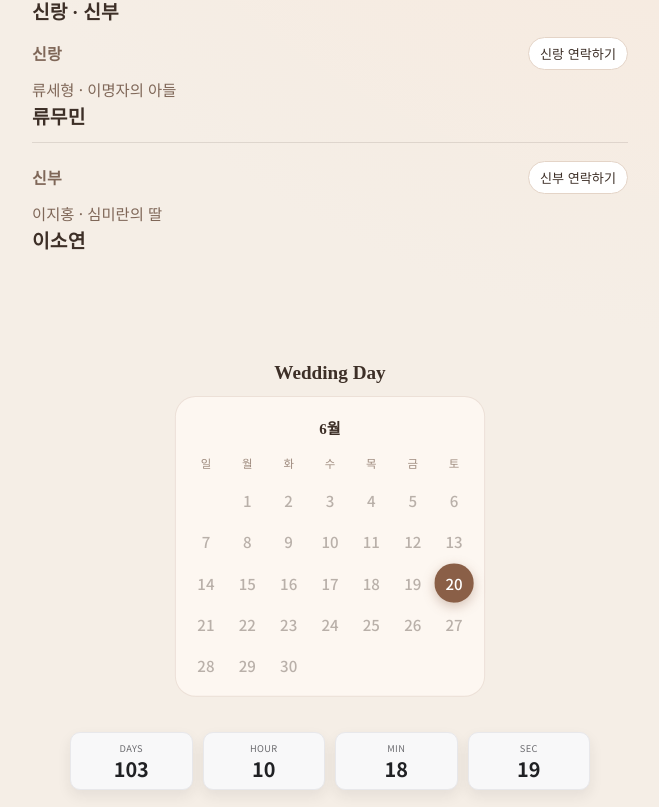
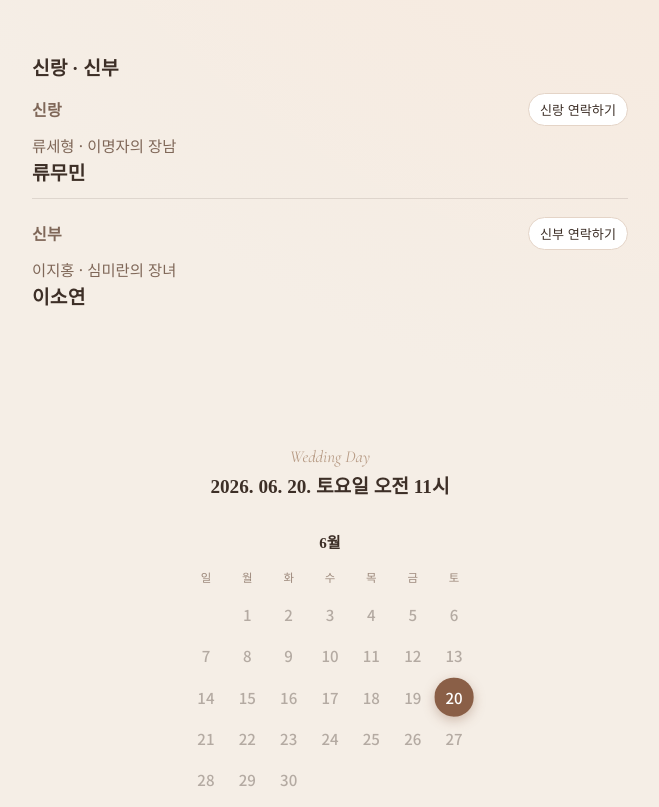
Before and after one commit to leebee2/mobile-wedding-invite, a React (Vite) app: page / in a window 1280 px wide. Shown: the part 1389-2196 px from the top of the page, without its empty margins (310-969 px from the left). Built offline with nearby package versions, Linux system fonts and the light colour scheme; a web font is replaced by a local one.

Commit message:
Tune intro performance and update family labels

```diff
--- a/src/App.jsx
+++ b/src/App.jsx
@@ -9,7 +9,7 @@ import 'leaflet/dist/leaflet.css';
 import 'yet-another-react-lightbox/styles.css';
 
 const BASE_URL = import.meta.env.BASE_URL;
-const introImages = [`${BASE_URL}photos/001.jpeg`, `${BASE_URL}photos/003.jpeg`];
+const introImages = [`${BASE_URL}photos/intro-opt/001.jpg`, `${BASE_URL}photos/intro-opt/003.jpg`];
 const archImage = `${BASE_URL}photos/003.jpeg`;
 const galleryImages = [
   `${BASE_URL}photos/001.jpeg`,
@@ -50,6 +50,7 @@ const sectionMotion = {
 
 function App() {
   const [introHidden, setIntroHidden] = useState(false);
+  const [introAssetsReady, setIntroAssetsReady] = useState(false);
   const [introDone, setIntroDone] = useState(() => {
     if (typeof window === 'undefined') {
       return false;
@@ -70,12 +71,36 @@ function App() {
   const [countdown, setCountdown] = useState(getCountdownParts);
   const [lightboxOpen, setLightboxOpen] = useState(false);
   const [lightboxIndex, setLightboxIndex] = useState(0);
+  const [activeSection, setActiveSection] = useState(0);
 
   useEffect(() => {
     if ('scrollRestoration' in window.history) {
       window.history.scrollRestoration = 'manual';
     }
     window.scrollTo({ top: 0, left: 0, behavior: 'auto' });
+  }, []);
+
+  useEffect(() => {
+    let active = true;
+    Promise.all(
+      introImages.map(
+        (src) =>
+          new Promise((resolve) => {
+            const img = new Image();
+            img.onload = resolve;
+            img.onerror = resolve;
+            img.src = src;
+          })
+      )
+    ).then(() => {
+      if (active) {
+        setIntroAssetsReady(true);
+      }
+    });
+
+    return () => {
+      active = false;
+    };
   }, []);
 
   useEffect(() => {
@@ -90,7 +115,7 @@ function App() {
   }, []);
 
   useEffect(() => {
-    if (introDone) {
+    if (introDone || !introAssetsReady) {
       return;
     }
 
@@ -104,10 +129,10 @@ function App() {
       clearTimeout(hideTimer);
       clearTimeout(doneTimer);
     };
-  }, [introDone]);
+  }, [introDone, introAssetsReady]);
 
   useEffect(() => {
-    if (introHidden) {
+    if (introHidden || !introAssetsReady) {
       return;
     }
 
@@ -121,7 +146,7 @@ function App() {
     }, 95);
 
     return () => clearInterval(timer);
-  }, [introHidden]);
+  }, [introHidden, introAssetsReady]);
 
   useEffect(() => {
     const timer = setInterval(() => {
@@ -130,9 +155,37 @@ function App() {
     return () => clearInterval(timer);
   }, []);
 
+  useEffect(() => {
+    const sections = Array.from(document.querySelectorAll('.section[data-section-index]'));
+    if (!sections.length) {
+      return;
+    }
+
+    const observer = new IntersectionObserver(
+      (entries) => {
+        let best = null;
+        for (const entry of entries) {
+          if (!entry.isIntersecting) {
+            continue;
+          }
+          if (!best || entry.intersectionRatio > best.intersectionRatio) {
+            best = entry;
+          }
+        }
+        if (best) {
+          setActiveSection(Number(best.target.getAttribute('data-section-index')));
+        }
+      },
+      { threshold: [0.35, 0.5, 0.7] }
+    );
+
+    sections.forEach((section) => observer.observe(section));
+    return () => observer.disconnect();
+  }, []);
+
   return (
     <div className="invite-shell">
-      {!introDone && (
+      {!introDone && introAssetsReady && (
         <div className={`intro-overlay ${introHidden ? 'is-hidden' : ''}`} aria-hidden={introHidden}>
           <div className="intro-frame">
             <img className="intro-image intro-image-1" src={introImages[0]} alt="" />
@@ -150,7 +203,12 @@ function App() {
       )}
 
       <div className="invite-page">
-        <motion.header className="hero section" custom={0} {...sectionMotion}>
+        <motion.header
+          className={`hero section ${activeSection === 0 ? 'is-current' : 'is-dimmed'}`}
+          data-section-index="0"
+          custom={0}
+          {...sectionMotion}
+        >
           <div className="hero-arch">
             <img className="hero-image" src={archImage} alt="신랑 신부 메인 사진" />
             <div className="hero-arch-title">
@@ -164,7 +222,12 @@ function App() {
           </div>
         </motion.header>
 
-        <motion.section className="section message" custom={1} {...sectionMotion}>
+        <motion.section
+          className={`section message ${activeSection === 1 ? 'is-current' : 'is-dimmed'}`}
+          data-section-index="1"
+          custom={1}
+          {...sectionMotion}
+        >
           <h2>초대합니다</h2>
           <p>
             소중한 분들을 초대합니다
@@ -192,7 +255,12 @@ function App() {
           </p>
         </motion.section>
 
-        <motion.section className="section people" custom={2} {...sectionMotion}>
+        <motion.section
+          className={`section people ${activeSection === 2 ? 'is-current' : 'is-dimmed'}`}
+          data-section-index="2"
+          custom={2}
+          {...sectionMotion}
+        >
           <h2>신랑 · 신부</h2>
           <div className="rows">
             <div className="row family-row">
@@ -200,7 +268,7 @@ function App() {
                 <span className="role">신랑</span>
                 <a href="tel:01012345678">신랑 연락하기</a>
               </div>
-              <p className="family-line">류세형 · 이명자의 아들</p>
+              <p className="family-line">류세형 · 이명자의 장남</p>
               <strong>류무민</strong>
             </div>
             <div className="row family-row">
@@ -208,14 +276,20 @@ function App() {
                 <span className="role">신부</span>
                 <a href="tel:01087654321">신부 연락하기</a>
               </div>
-              <p className="family-line">이지홍 · 심미란의 딸</p>
+              <p className="family-line">이지홍 · 심미란의 장녀</p>
               <strong>이소연</strong>
             </div>
           </div>
         </motion.section>
 
-        <motion.section className="section calendar" custom={3} {...sectionMotion}>
-          <h2>Wedding Day</h2>
+        <motion.section
+          className={`section calendar ${activeSection === 3 ? 'is-current' : 'is-dimmed'}`}
+          data-section-index="3"
+          custom={3}
+          {...sectionMotion}
+        >
+          <p className="map-eyebrow">Wedding Day</p>
+          <h2>2026. 06. 20. 토요일 오전 11시</h2>
           <div className="calendar-wrap">
             <DayPicker
               mode="single"
@@ -266,7 +340,12 @@ function App() {
           </div>
         </motion.section>
 
-        <motion.section className="section map" custom={4} {...sectionMotion}>
+        <motion.section
+          className={`section map ${activeSection === 4 ? 'is-current' : 'is-dimmed'}`}
+          data-section-index="4"
+          custom={4}
+          {...sectionMotion}
+        >
           <p className="map-eyebrow">Location</p>
           <h2>오시는 길</h2>
           <p className="map-venue">월드컵컨벤션</p>
@@ -334,7 +413,12 @@ function App() {
           </div>
         </motion.section>
 
-        <motion.section className="section gallery" custom={6} {...sectionMotion}>
+        <motion.section
+          className={`section gallery ${activeSection === 5 ? 'is-current' : 'is-dimmed'}`}
+          data-section-index="5"
+          custom={6}
+          {...sectionMotion}
+        >
           <p className="map-eyebrow">Gallery</p>
           <h2>갤러리</h2>
           <div className="grid">
@@ -354,7 +438,12 @@ function App() {
           </div>
         </motion.section>
 
-        <motion.footer className="section footer" custom={7} {...sectionMotion}>
+        <motion.footer
+          className={`section footer ${activeSection === 6 ? 'is-current' : 'is-dimmed'}`}
+          data-section-index="6"
+          custom={7}
+          {...sectionMotion}
+        >
           <p>함께해 주셔서 감사합니다.</p>
         </motion.footer>
       </div>
--- a/src/styles.css
+++ b/src/styles.css
@@ -39,7 +39,7 @@ h2,
   inset: 0;
   z-index: 100;
   overflow: hidden;
-  background: #000;
+  background: #f3eee8;
   transition: opacity 0.8s ease;
 }
 
@@ -117,10 +117,27 @@ h2,
   max-width: 640px;
   margin: 0 auto;
   padding: 24px 16px 40px;
+  scroll-snap-type: y mandatory;
 }
 
 .section + .section {
-  margin-top: 108px;
+  margin-top: 136px;
+}
+
+.section {
+  scroll-snap-align: start;
+  scroll-snap-stop: always;
+  transition: opacity 0.35s ease, transform 0.35s ease;
+}
+
+.section.is-current {
+  opacity: 1;
+  transform: scale(1);
+}
+
+.section.is-dimmed {
+  opacity: 0.2;
+  transform: scale(0.98);
 }
 
 .hero {
@@ -314,6 +331,10 @@ h2 {
   text-align: center;
 }
 
+.calendar .map-eyebrow {
+  text-align: center;
+}
+
 .calendar-caption {
   margin-top: 16px;
   text-align: center;
@@ -373,8 +394,8 @@ h2 {
   --rdp-day_button-border-radius: 999px;
   --rdp-disabled-opacity: 0.35;
   --rdp-outside-opacity: 0.25;
-  background: rgba(255, 250, 244, 0.75);
-  border: 1px solid rgba(138, 95, 71, 0.15);
+  background: transparent;
+  border: 0;
   border-radius: 22px;
   padding: 10px 10px;
   transform: scale(0.94);
@@ -682,7 +703,12 @@ h2 {
   }
 
   .section + .section {
-    margin-top: 82px;
+    margin-top: 104px;
+  }
+
+  .section.is-dimmed {
+    opacity: 0.3;
+    transform: scale(0.99);
   }
 
   .hero {
```
Also changed, not shown: public/photos/intro-opt/001.jpg (added), public/photos/intro-opt/003.jpg (added).
